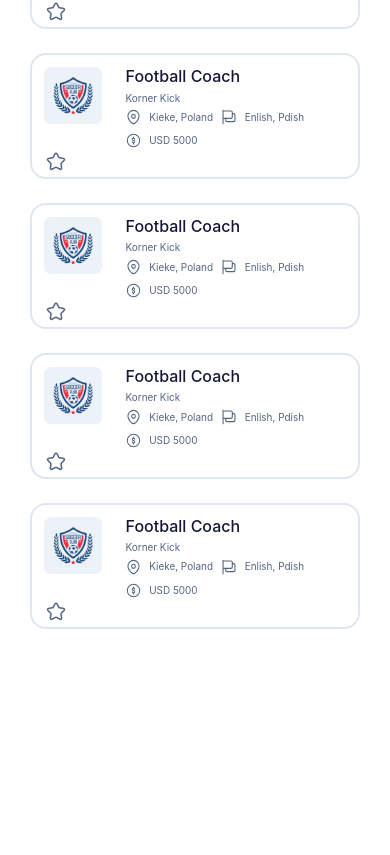
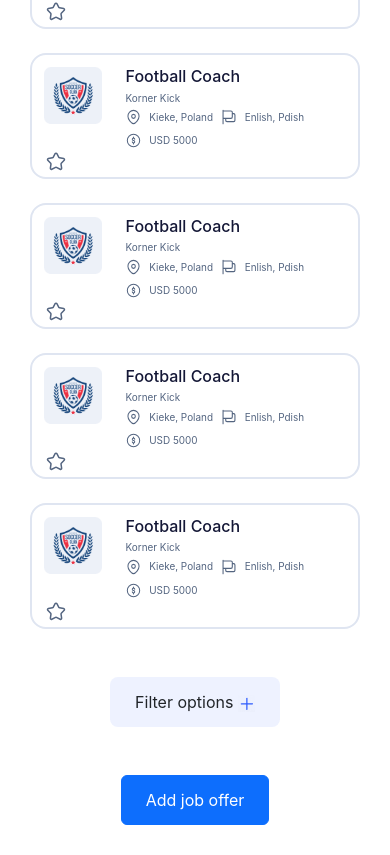
Before and after one commit to MamtazDev/spohire-react, a React (Vite) app: page /dashboard/jobOffers in a window 390 px wide. Shown: the part 1059-1914 px from the top of the page. Before the commit the page ends 1742 px from the top, so only its background shows below. Built offline with nearby package versions, Linux system fonts and the light colour scheme; a web font is replaced by a local one.

Commit message:
players and job offers responsive version design

```diff
--- a/src/components/Dashboard/dashbordJobOffers/JobOffers.jsx
+++ b/src/components/Dashboard/dashbordJobOffers/JobOffers.jsx
@@ -4,11 +4,11 @@ import locationIcon from "../../../assets/location-icon.svg";
 import flagIcon from "../../../assets/flag-icon.svg";
 import dollarIcon from "../../../assets/dollar-icon.svg";
 import starIcon from "../../../assets/starIcon.svg";
+import MobileButtons from "../players/MobileButtons";
 
 const JobOffers = () => {
   return (
     <div className="job_offers_wrapper">
-
       <div className="job_offers_topBtn d-flex align-items-center justify-content-between">
         <div className="job_offers_topBtn_left d-flex gap-4">
           <button className="fs-6 fw-medium text_color_80">Hybrid</button>
@@ -81,9 +81,7 @@ const JobOffers = () => {
           </>
         ))}
       </div>
-
-
-
+      <MobileButtons />
     </div>
   );
 };
--- a/src/components/Dashboard/players/MobileButtons.jsx
+++ b/src/components/Dashboard/players/MobileButtons.jsx
@@ -1,15 +1,20 @@
+import { useLocation } from "react-router-dom";
 import plus from "../../../assets/Plus.png";
 
 const MobileButtons = () => {
+  let location = useLocation();
   return (
-    <>
-      <div className="d-flex flex-wrap gap-5 justify-content-center mt-5">
+    <div className="mobile_btns">
+      <div className=" d-flex flex-wrap gap-5 justify-content-center mt-5">
         <button className="btn filter_mb_btn">
           Filter options <img src={plus} alt="" />
         </button>
-        <button className="btn btn-primary details_mob">View Details</button>
+        <button className="btn btn-primary details_mob">
+          {location.pathname === "/dashboard/jobOffers" && `Add job offer`}
+          {location.pathname === "/dashboard/players" && "View Details"}
+        </button>
       </div>
-    </>
+    </div>
   );
 };
 
--- a/src/components/Dashboard/players/Players.css
+++ b/src/components/Dashboard/players/Players.css
@@ -9,6 +9,9 @@
 .players_mobile {
     display: none !important;
 }
+.mobile_btns{
+    display: none !important;
+}
 
 @media(max-width:768px) {
     .players_desk {
@@ -18,6 +21,10 @@
     .players_mobile {
         display: block !important;
     }
+    .mobile_btns{
+        display: block !important;
+    }
+
 }
 
 .players_wrapper {
--- a/src/responsive.css
+++ b/src/responsive.css
@@ -149,7 +149,6 @@
         margin-top: 20px;
     }
 
-
 }
 
 @media only screen and (max-width:600px) {
```
